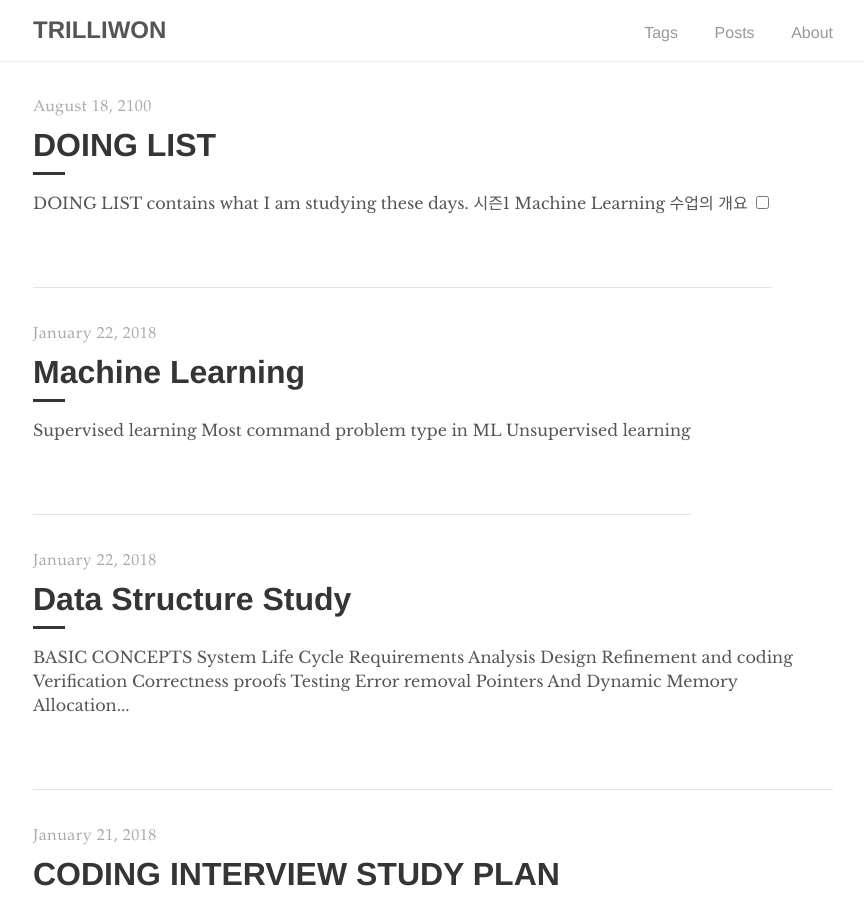
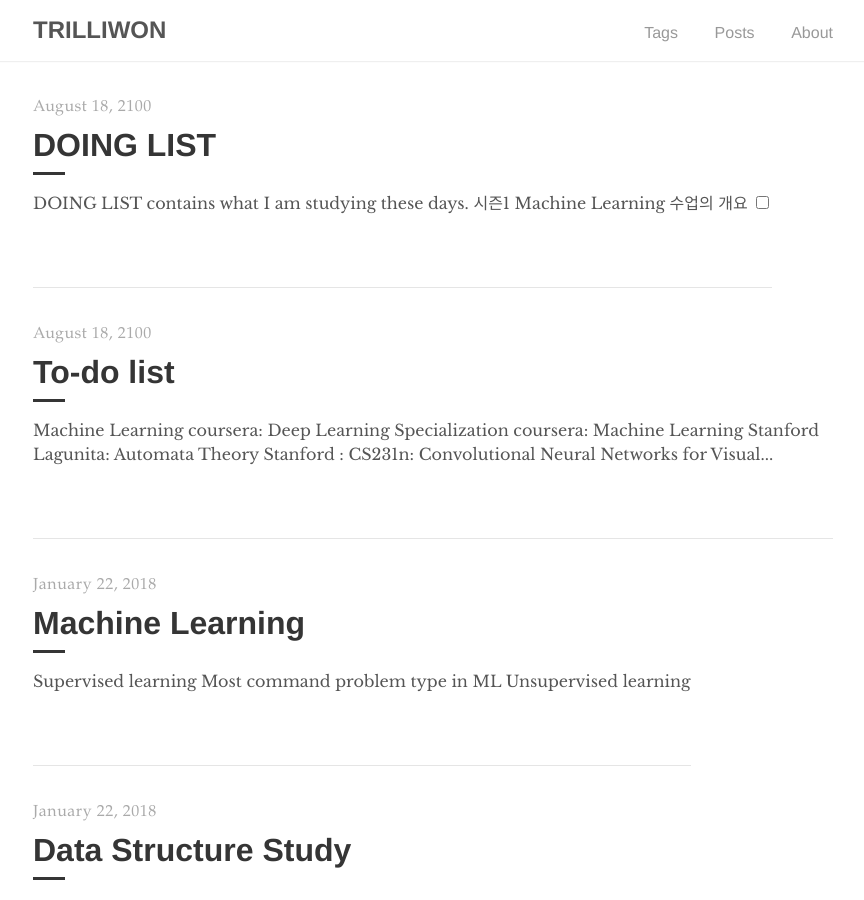
Before and after one commit to trilliwon/ABL, a Jekyll site: the page built from index.html, in a window 1280 px wide and 900 px high. Shown: the whole window, without its empty margins (207-1071 px from the left). Built offline with Jekyll 4.4.1, drawn with Linux system fonts in a browser that asks for light colours; nearby versions of some CDN libraries; the list of posts is cut into pages by our own code.

Commit message:
Wed Jan 24 20:19:36 KST 2018

```diff
--- a/_posts/todolist.md
+++ b/_posts/2100-08-19-todolist.md
@@ -1,5 +1,22 @@
+---
+layout: post
+title:  "To-do list"
+date:   2100-08-19 00:00:00 +0900
+tag: [Todo]
+---
 
-# [MIT OCW MATHEMATICS](https://ocw.mit.edu/courses/mathematics)
+
+
+# Machine Learning
+
+## [coursera: Deep Learning Specialization](https://www.coursera.org/specializations/deep-learning)
+## [coursera: Machine Learning](https://www.coursera.org/learn/machine-learning)
+## [Stanford Lagunita: Automata Theory](https://lagunita.stanford.edu/courses/course-v1:ComputerScience+Automata+SelfPaced/about)
+## [Stanford : CS231n: Convolutional Neural Networks for Visual Recognition](http://cs231n.stanford.edu/)
+
+# MATHEMATICS
+
+## [MIT OCW MATHEMATICS](https://ocw.mit.edu/courses/mathematics)
 ## [Single Variable Calculus](https://ocw.mit.edu/courses/mathematics/18-01sc-single-variable-calculus-fall-2010/)
 
 # Algorithms
```
